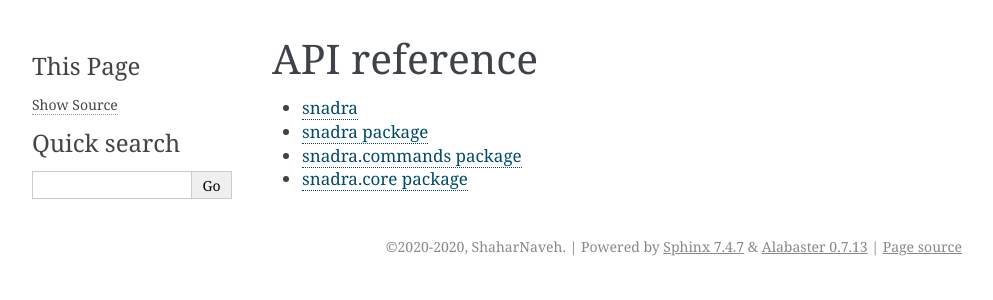
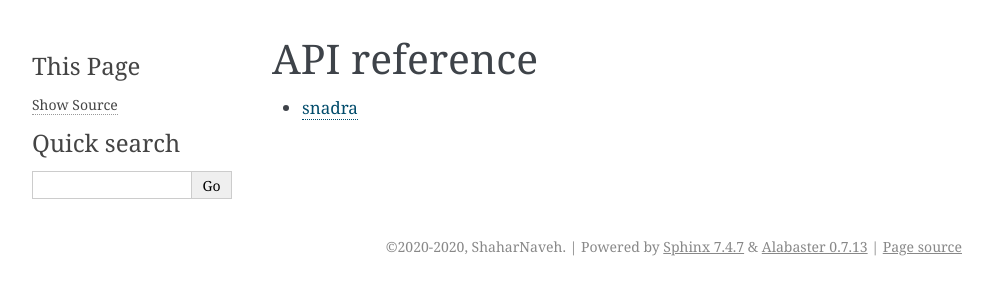
Before and after one commit to ShaharNaveh/snadra, a Sphinx documentation site: the page built from docs/source/reference/index.rst, in a window 1280 px wide. Shown: the top 300 px of the page, without its empty margins (148-1141 px from the left). Built offline with Sphinx 7.4.7, drawn with Linux system fonts in a browser that asks for light colours.

Commit message:
Update tox.ini

```diff
--- a/docs/source/reference/index.rst
+++ b/docs/source/reference/index.rst
@@ -5,6 +5,3 @@ API reference
    :maxdepth: 1
 
    modules
-   snadra
-   snadra.commands
-   snadra.core
```
Also changed, not shown: 1 other file.
